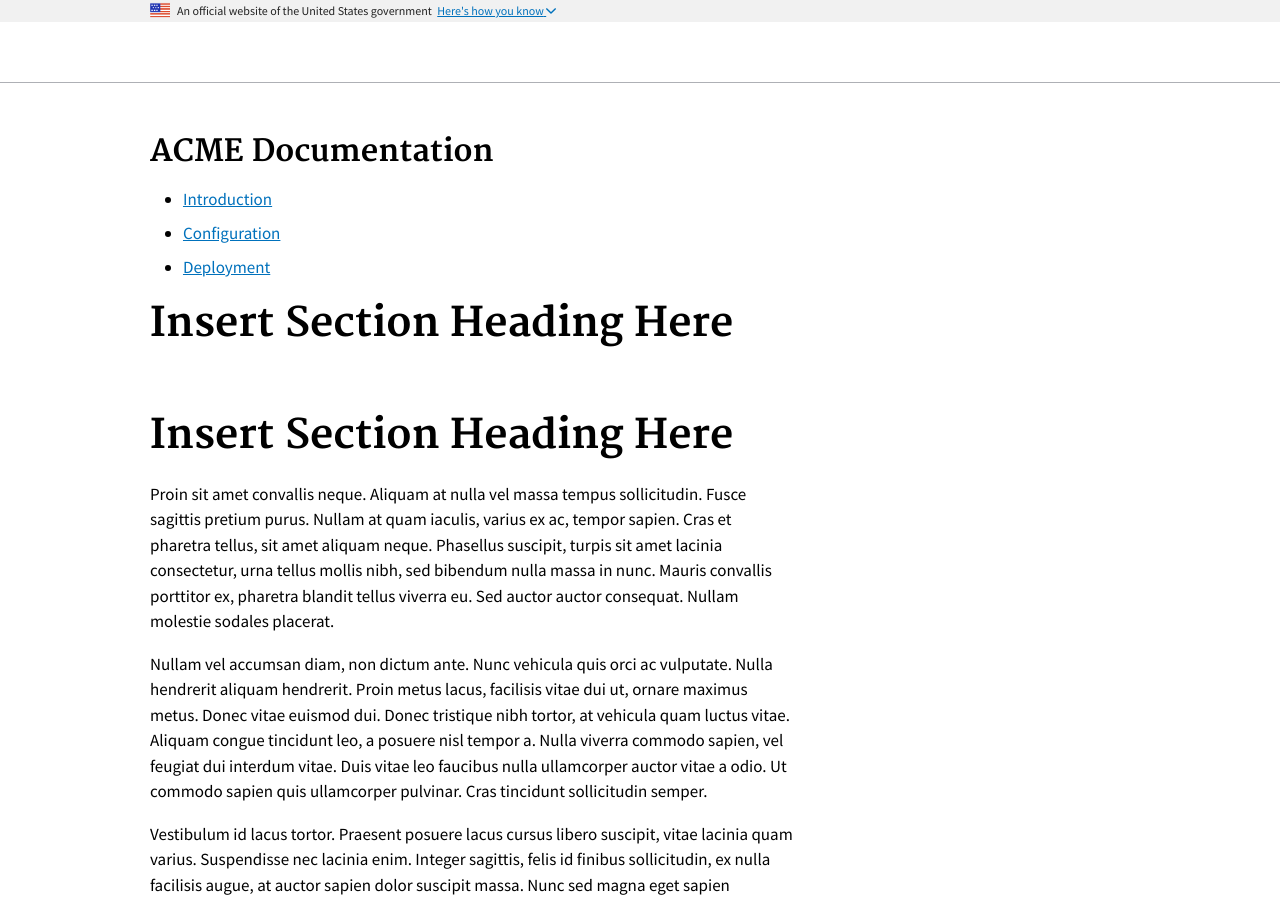
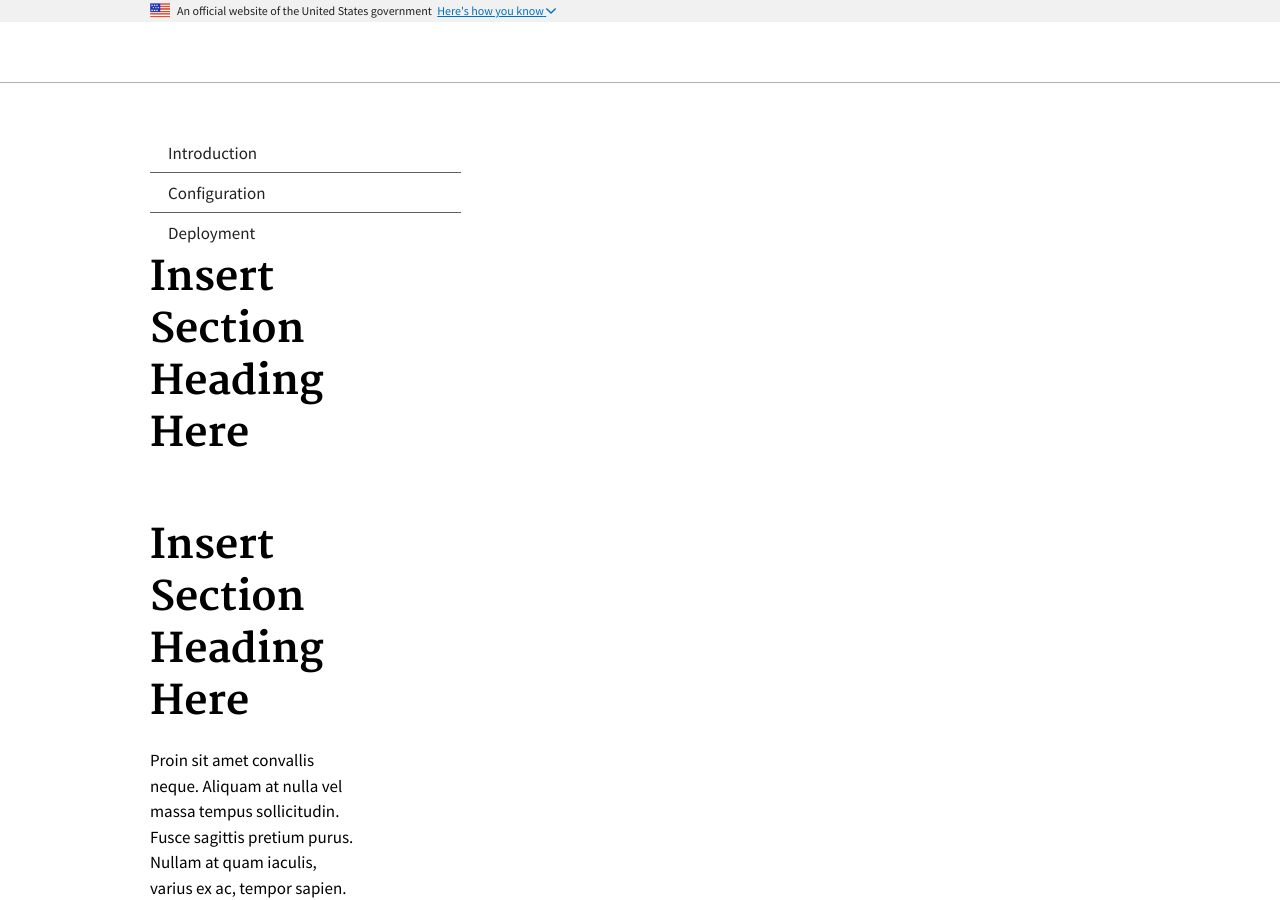
Before and after one commit to davidewarren/federalist-guide-template, a Jekyll site: the page built from index.md, in a window 1280 px wide and 900 px high. Built offline with Jekyll 4.4.1, drawn with Linux system fonts in a browser that asks for light colours; our own code applies the rules of GitHub Pages for plain Markdown files.

Commit message:
Update sidebar.html

```diff
--- a/_includes/sidebar.html
+++ b/_includes/sidebar.html
@@ -1,5 +1,5 @@
-<h2>{{ site.data.samplelist.docs_list_title }}</h2>
-<ul>
+<aside class="usa-width-one-third usa-layout-docs-sidenav">
+<ul class="usa-sidenav-list">
    {% for item in site.data.samplelist.docs %}
       <li><a href="{{ item.url }}" alt="{{ item.title }}">{{ item.title }}</a></li>
    {% endfor %}
```
